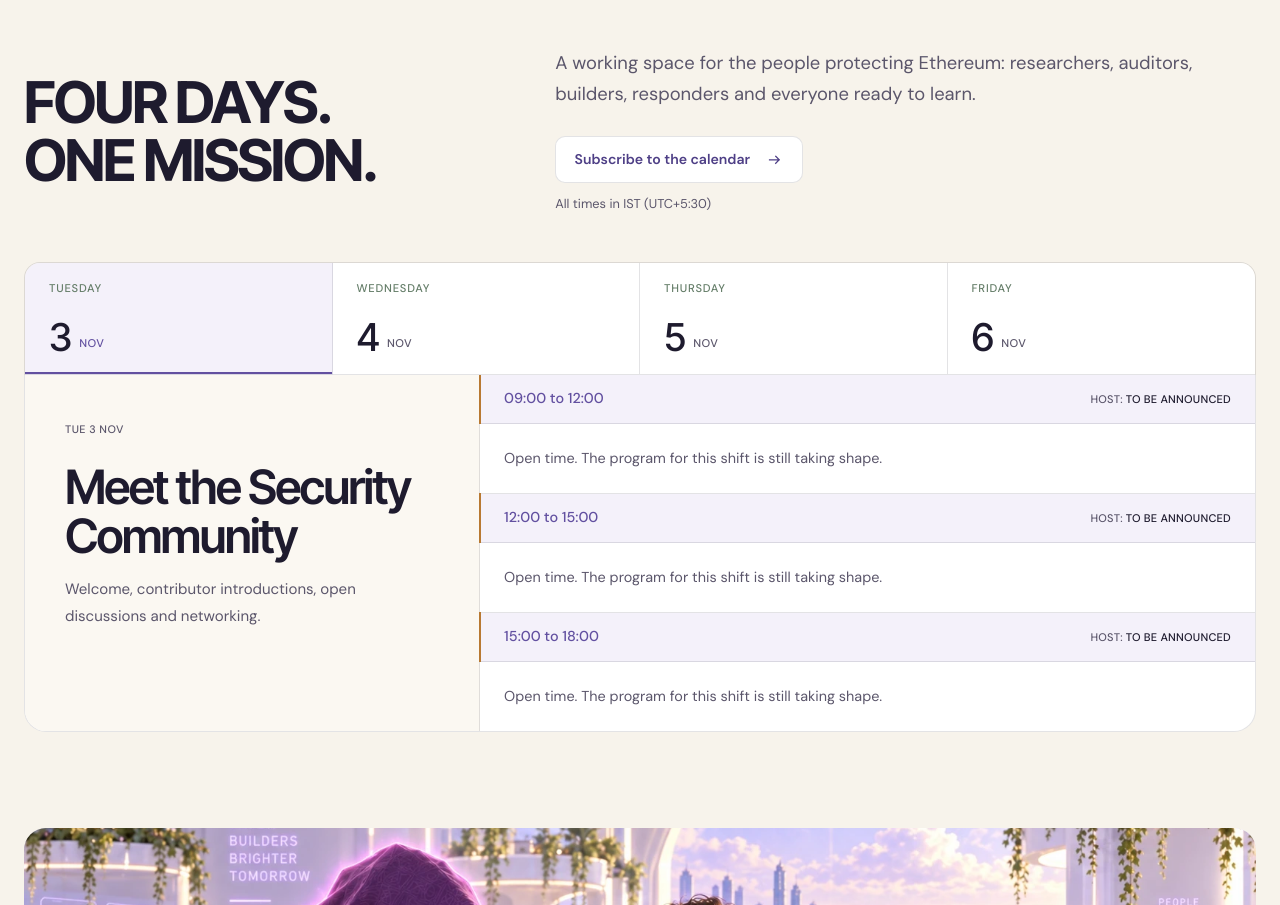
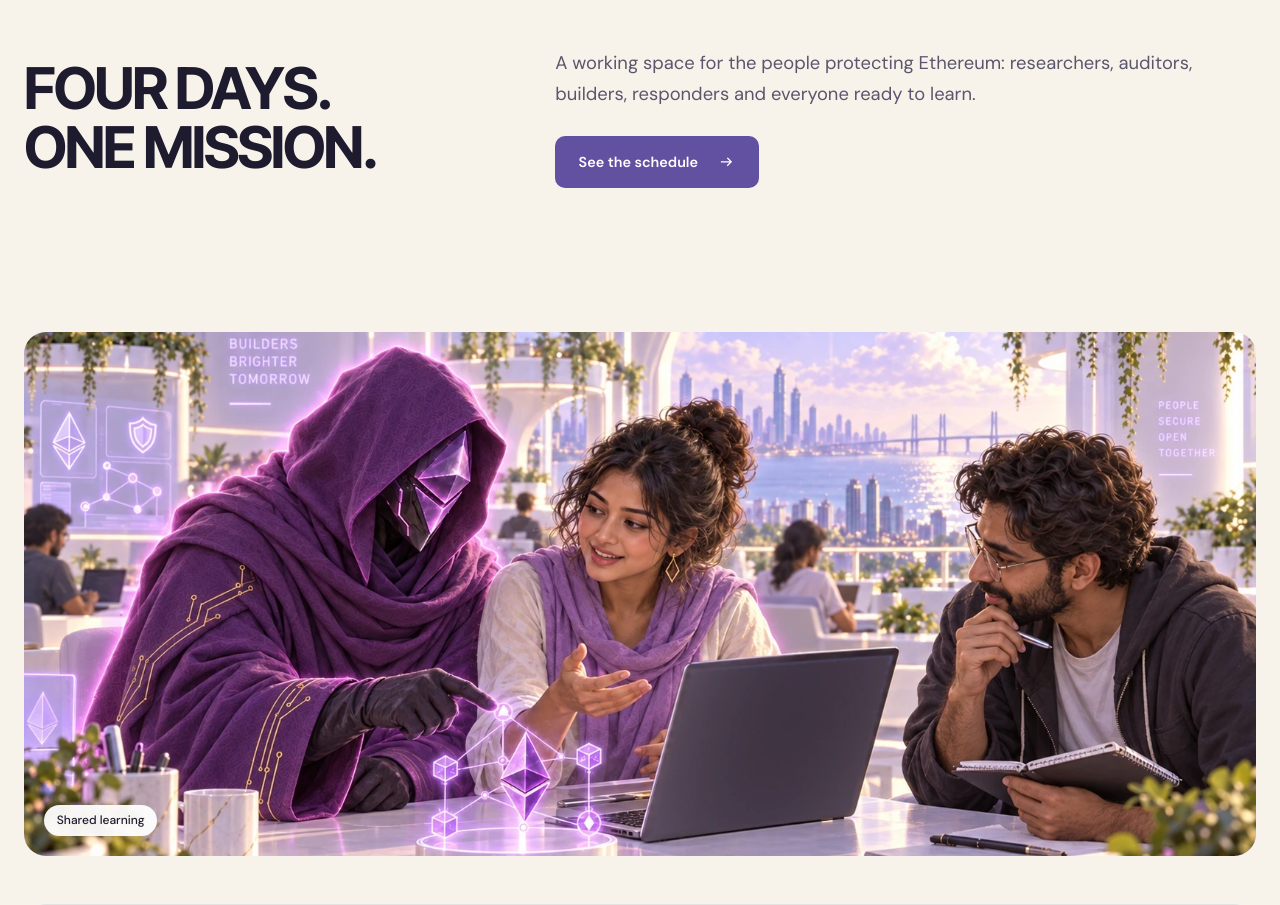
Before and after one commit to xerxes-openclaw/devcon-security-hub, a Flask app: page / in a window 1280 px wide. Shown: the part 677-1582 px from the top of the page. Run offline with Flask 3, Linux system fonts and the light colour scheme; data comes from the database, SQL or seed files in the repository; data that the repository does not hold is empty.

Commit message:
Program: replace on-page agenda with a link to the Devcon hubs schedule (Anamaria via Zep)
Co-Authored-By: Claude Opus 5.5 <noreply@anthropic.com>

```diff
--- a/templates/index.html
+++ b/templates/index.html
@@ -44,49 +44,10 @@
     <div class="program-intro">
       <p>A working space for the people protecting Ethereum: researchers, auditors, builders, responders and everyone ready to learn.</p>
       <div class="program-cta">
-        <a class="button button-secondary calendar-button" href="{{ url_for('agenda_ics') }}">{{ chip }}<span class="button-label">Subscribe to the calendar</span>{{ arrow }}</a>
-        <span class="program-timezone">All times in IST (UTC+5:30)</span>
+        <a class="button button-primary" href="https://app.devcon.org/schedule?hubs=1" target="_blank" rel="noopener">{{ chip }}<span class="button-label">See the schedule</span>{{ arrow }}</a>
       </div>
     </div>
   </div>
-
-  <div class="day-tabs" role="tablist" aria-label="Program days" id="agenda">
-    {% for d in days %}
-    <a class="day-tab{% if d.n == active %} is-active{% endif %}" role="tab" id="tab-{{ d.n }}" href="?day={{ d.n }}#program" aria-controls="day-{{ d.n }}" aria-selected="{{ 'true' if d.n == active else 'false' }}" tabindex="{{ '0' if d.n == active else '-1' }}" data-day="{{ d.n }}"><span>{{ d.date.strftime('%A') }}</span><strong>{{ d.date.day }} <small>{{ d.date.strftime('%b') }}</small></strong><i></i></a>
-    {% endfor %}
-  </div>
-
-  {% for d in days %}
-  {% set day_demo = d.shifts|map(attribute='sessions')|sum(start=[])|selectattr('is_demo')|list %}
-  <div class="schedule" id="day-{{ d.n }}" role="tabpanel" aria-labelledby="tab-{{ d.n }}"{% if d.n != active %} hidden{% endif %}>
-    <div class="schedule-intro">
-      <div>
-        <span>{{ d.date.strftime('%a') }} {{ d.date.day }} {{ d.date.strftime('%b') }}{% if day_demo %} &middot; Sessions marked demo{% endif %}</span>
-        <h3>{{ d.theme }}</h3>
-        <p>{{ d.blurb }}</p>
-      </div>
-    </div>
-    <div class="session-list">
-      {% for blk in d.shifts %}{% set s = blk.shift %}
-      <div class="shift" role="group" aria-label="Shift {{ s.start_min|hhmm }} to {{ s.end_min|hhmm }}">
-        <div class="shift-head"><span class="shift-time">{{ s.start_min|hhmm }} to {{ s.end_min|hhmm }}</span><span class="host">Host: <strong>{{ s.host_name or 'to be announced' }}</strong></span></div>
-        {% for x in blk.sessions %}
-        <article class="session">
-          <div class="session-time"><strong>{{ x.start_min|hhmm }}</strong><span>to {{ x.end_min|hhmm }}</span></div>
-          <div class="session-main">
-            <div class="session-tags"><span>{{ x.type }}</span>{% if x.speakers %}<span>{{ x.speakers }}</span>{% endif %}{% if x.is_demo %}<span class="is-demo">Demo</span>{% endif %}</div>
-            <h3>{{ x.title }}</h3>
-            {% if x.description %}<p>{{ x.description }}</p>{% endif %}
-          </div>
-        </article>
-        {% else %}
-        <p class="shift-empty">Open time. The program for this shift is still taking shape.</p>
-        {% endfor %}
-      </div>
-      {% endfor %}
-    </div>
-  </div>
-  {% endfor %}
 </section>
 
 <figure class="community-band">
```
